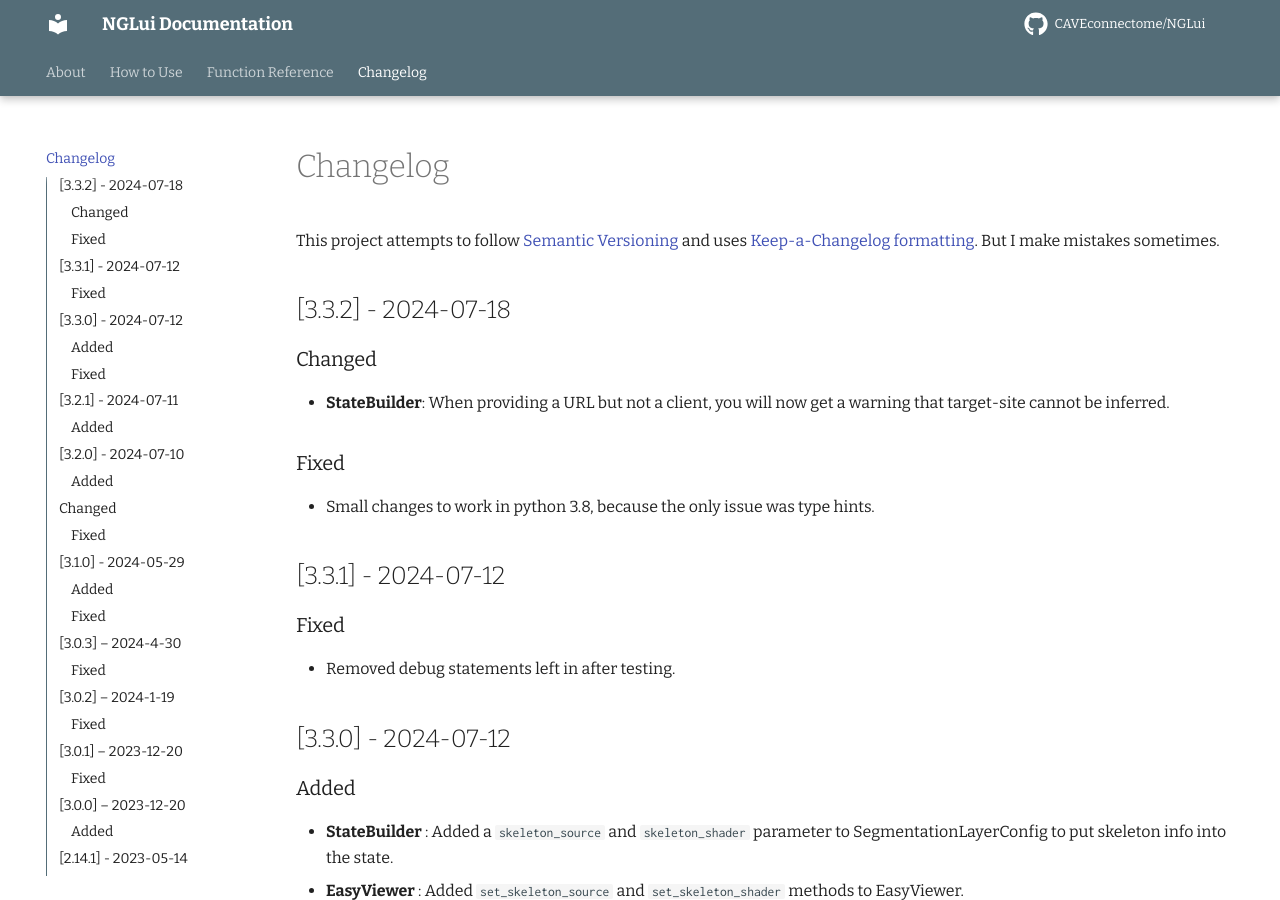
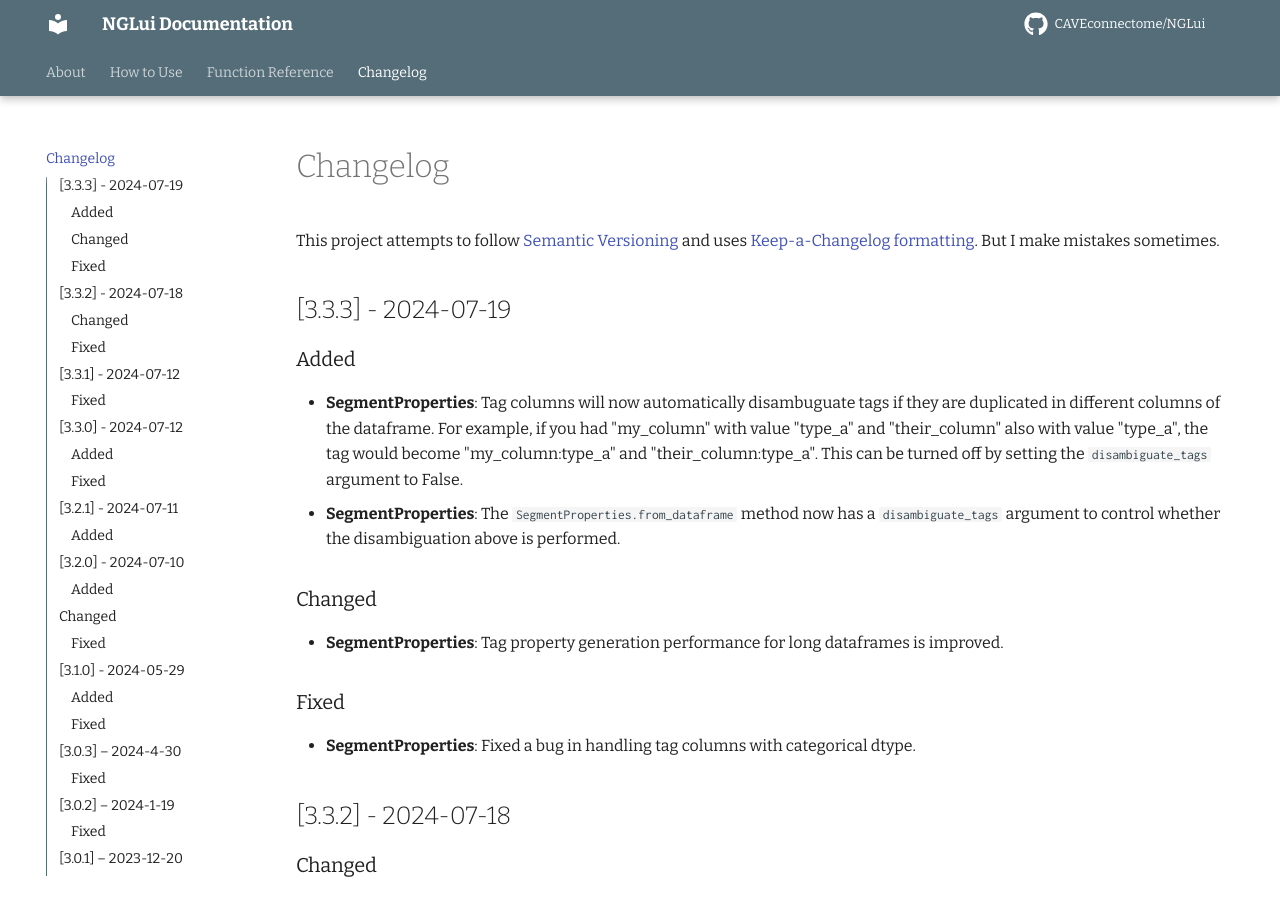
Before and after one commit to CAVEconnectome/nglui, an MkDocs documentation site: the page built from docs/changelog.md, in a window 1280 px wide and 900 px high. Built offline with MkDocs 1.6.1 and Material for MkDocs 9.7.7, drawn with Linux system fonts in a browser that asks for light colours; comment, search, counter and statistics services are not loaded.

Commit message:
Update changelog

```diff
--- a/docs/changelog.md
+++ b/docs/changelog.md
@@ -1,6 +1,23 @@
 # Changelog
 
 This project attempts to follow [Semantic Versioning](https://semver.org) and uses [Keep-a-Changelog formatting](https://keepachangelog.com/en/1.0.0/). But I make mistakes sometimes.
+
+## [3.3.3] - 2024-07-19
+
+### Added
+
+- **SegmentProperties**: Tag columns will now automatically disambuguate tags if they are duplicated in different columns of the dataframe.
+For example, if you had "my_column" with value "type_a" and "their_column" also with value "type_a", the tag would become "my_column:type_a" and "their_column:type_a". This can be turned off by setting the `disambiguate_tags` argument to False.
+- **SegmentProperties**: The `SegmentProperties.from_dataframe` method now has a `disambiguate_tags` argument to control whether the disambiguation above is performed.
+
+### Changed
+
+- **SegmentProperties**: Tag property generation performance for long dataframes is improved.
+
+
+### Fixed
+
+- **SegmentProperties**: Fixed a bug in handling tag columns with categorical dtype.
 
 ## [3.3.2] - 2024-07-18
 
```
